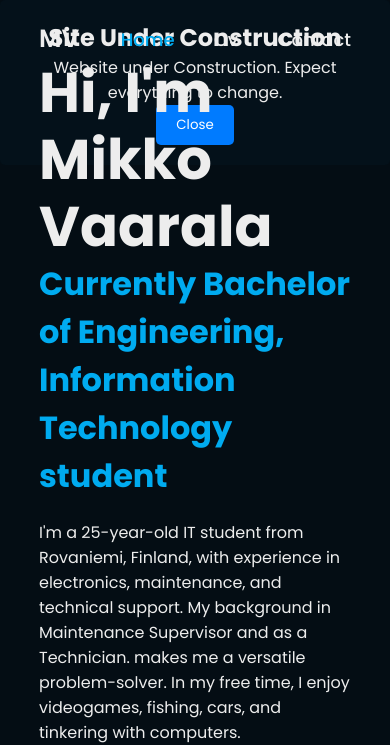
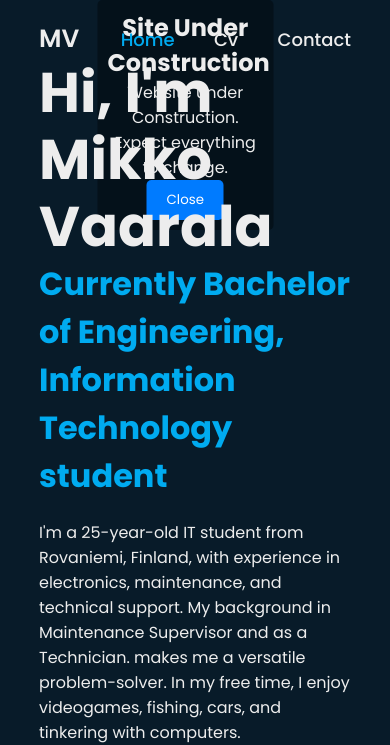
Before and after one commit to MMV99/MMV99.github.io, a plain HTML site: page index.html in a window 390 px wide. Shown: the top 745 px of the page. Drawn offline with nearby package versions, Linux system fonts and the light colour scheme.

Commit message:
added stuff

```diff
--- a/index.css
+++ b/index.css
@@ -6,17 +6,20 @@
     justify-content: center;
     position: fixed;
     top: 0;
-    left: 0;
-    width: 100%;
     height: 100%;
-    background-color: rgba(0, 0, 0, 0.5);
+    background-color: rgba(0, 0, 0, 0);
+    left: 50%;
+    width: auto;
+    max-width: 90%;
+    transform: translateX(-50%);
   }
 
   #popup-box {
     background-color: #04111a;
-    padding: 20px;
     border-radius: 5px;
     text-align: center;
+    max-width: 60%;
+    padding: 10px 10px;
   }
 
   #close-popup {
@@ -26,6 +29,16 @@
     border: none;
     border-radius: 5px;
     cursor: pointer;
+  }
+
+  @media only screen and (max-width: 768px) {
+    #popup-overlay {
+      max-width: 95%;
+    }
+
+    #popup-box {
+      max-width: 90%;
+    }
   }
 
 * {
```
Also changed, not shown: portfolio.css (+18 -3 lines).
